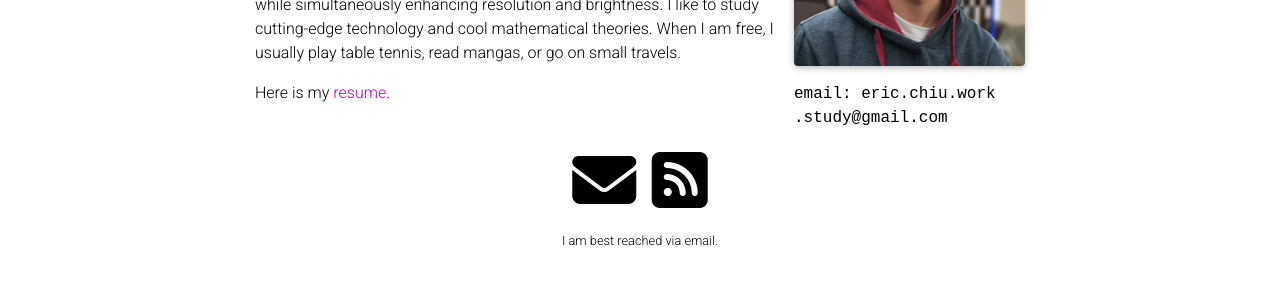
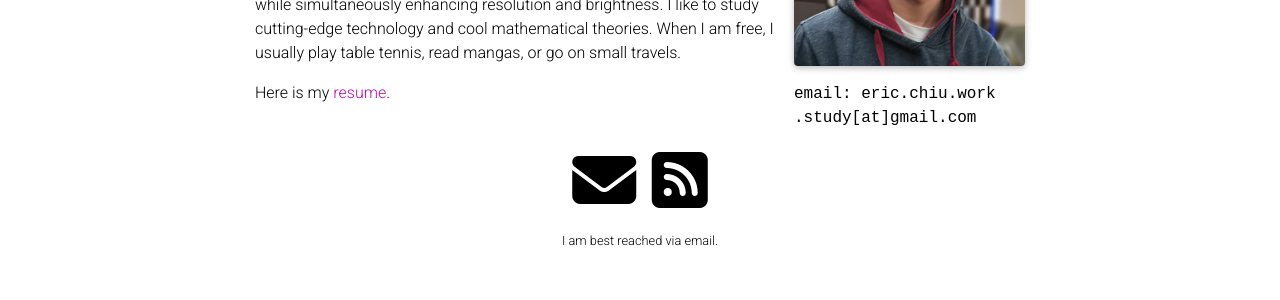
Before and after one commit to hhchiu/hhchiu.github.io, a Jekyll site: the page built from _pages/about.md, in a window 1280 px wide. Shown: the part 368-668 px from the top of the page. Built offline with Jekyll 4.4.1, drawn with Linux system fonts in a browser that asks for light colours; full-size pictures stand in for the smaller copies a plugin makes; comment, search, counter and statistics services are not loaded; a style sheet for code colours, icons or effects is not loaded.

```diff
--- a/_pages/about.md
+++ b/_pages/about.md
@@ -10,7 +10,7 @@
   image_circular: false # crops the image to make it circular
   more_info: >
     <p>email: eric.chiu.work</p>
-    <p>.study@gmail.com<p>
+    <p>.study[at]gmail.com<p>
 
 news: false  # includes a list of news items
 latest_posts: false  # includes a list of the newest posts
```
